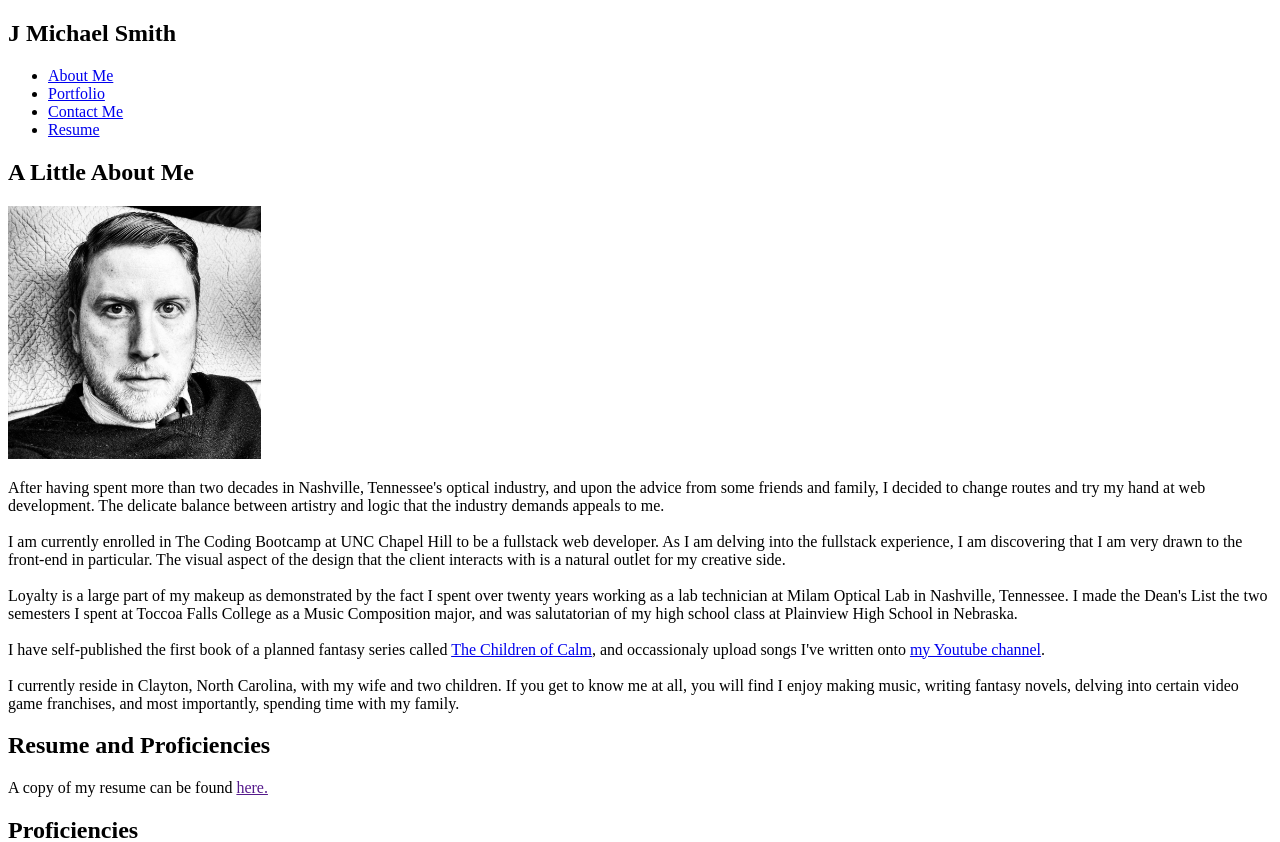
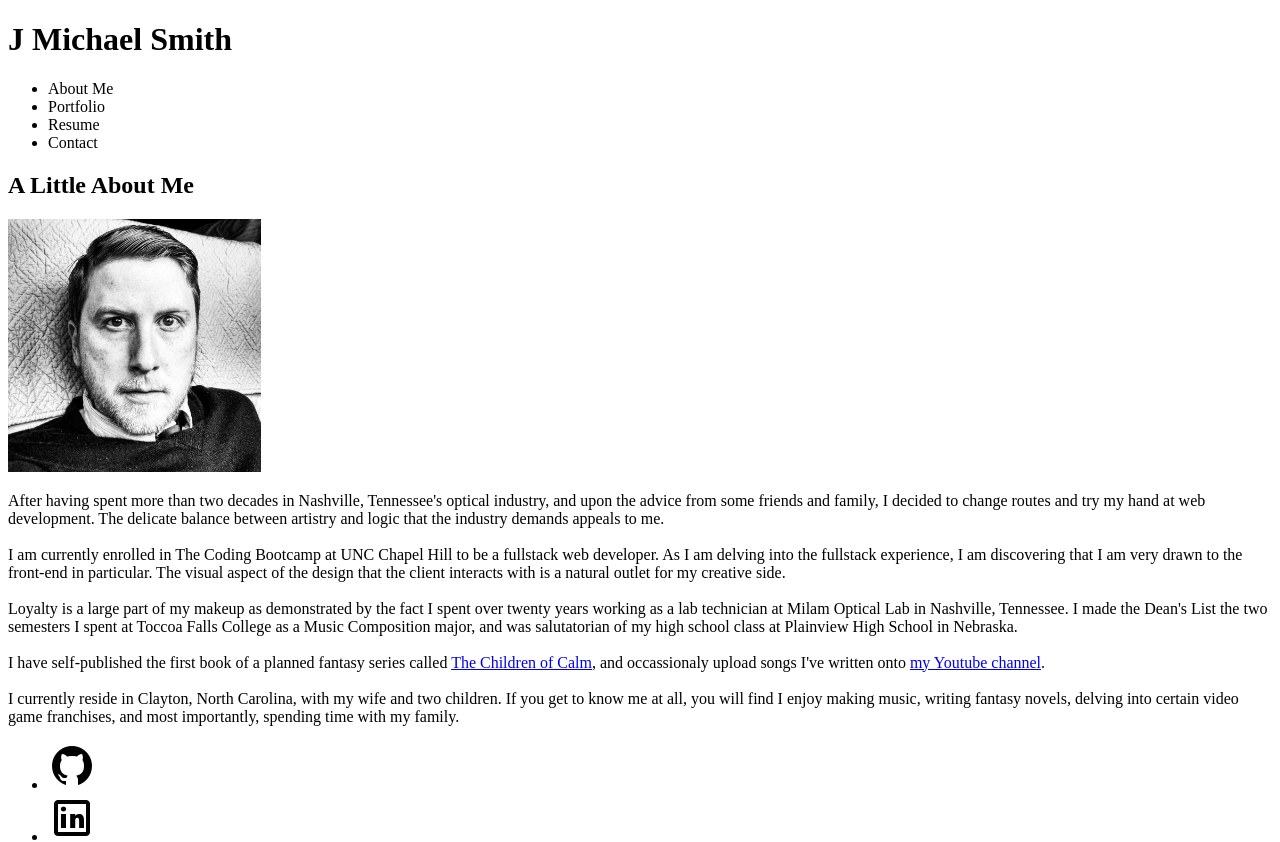
Before and after one commit to theprattler/portfolio, a React (Create React App) app in the folder my-portfolio/: page / in a window 1280 px wide. Shown: the top 842 px of the page. Built offline with nearby package versions, Linux system fonts and the light colour scheme; the HTML template or start-up script is replaced by a standard one.

Commit message:
SPA functional between sections

```diff
--- a/my-portfolio/src/App.js
+++ b/my-portfolio/src/App.js
@@ -1,22 +1,48 @@
-import React from 'react';
+import React, { useState } from 'react';
 import Header from './components/Header';
 import Footer from './components/Footer';
 import Project from './components/Project';
 import Contact from './components/Contact';
 import About from './components/About';
 import Resume from './components/Resume';
+//import Navigation from './components/Navigation';
 
 function App() {
+
+  const [aboutSelected, setAboutSelected] = useState(true);
+  const [projectSelected, setProjectSelected] = useState(false);
+  const [resumeSelected, setResumeSelected] = useState(false);
+  const [contactSelected, setContactSelected] = useState(false);
+
   return (
     <div>
-      <Header></Header>
+      <Header
+
+          // categories={categories}
+          // setCurrentCategory={setCurrentCategory}
+          // currentCategory={currentCategory}
+          setAboutSelected={setAboutSelected}
+          setProjectSelected={setProjectSelected}
+          setResumeSelected={setResumeSelected}
+          setContactSelected={setContactSelected}
+
+      />
       <main>
-        <About></About>
+        {/* <About currentCategory={currentCategory}></About>
         <Project></Project>
         <Resume></Resume>
-        <Contact></Contact>
+        <Contact></Contact> */}
+        {aboutSelected && !projectSelected && !resumeSelected && !contactSelected ? (
+          <About />
+        ) : projectSelected && !aboutSelected && !resumeSelected && !contactSelected ? (
+          <Project />
+        ) : resumeSelected && !aboutSelected && !projectSelected && !contactSelected ? (
+          <Resume />
+        ) : (
+          <Contact />
+        )}
       </main>
-      <Footer></Footer>
+      <Footer />
     </div>
   );
 }
--- a/my-portfolio/src/components/Header/index.js
+++ b/my-portfolio/src/components/Header/index.js
@@ -1,35 +1,24 @@
-import React from 'react';
-//import Navigation from './components/Navigation';
+import React, { useState } from 'react';
+import Navigation from '../Navigation';
 
-function Header() {
+function Header(props) {
+  const {
+    setAboutSelected,
+    setProjectSelected,
+    setResumeSelected,
+    setContactSelected
+  } = props;
+
   return (
-    <section>
-      <h1 id="header">J Michael Smith</h1>
-      <nav>
-      <ul>
-        <li>
-          <a href="#about">
-            About Me
-          </a>
-        </li>
-        <li>
-          <a href="#portfolio">
-            Portfolio
-          </a>
-        </li>
-        <li>
-          <a href="#contact">
-            Contact Me
-          </a>
-        </li>
-        <li>
-          <a href="#resume">
-            Resume
-          </a>
-        </li>
-      </ul>
-    </nav>
-    </section>
+    <header>
+      <h1>J Michael Smith</h1>
+      <Navigation
+        setAboutSelected={setAboutSelected}
+        setProjectSelected={setProjectSelected}
+        setResumeSelected={setResumeSelected}
+        setContactSelected={setContactSelected}
+      />
+    </header>
   )
 }
 
--- a/my-portfolio/src/components/Navigation/index.js
+++ b/my-portfolio/src/components/Navigation/index.js
@@ -1,32 +1,85 @@
-// import React from 'react';
+import React, { useEffect, useState } from 'react';
 
-// function Navigation() {
-//   return (
-//     <nav>
-//       <ul>
-//         <li>
-//           <a href="#about">
-//             About Me
-//           </a>
-//         </li>
-//         <li>
-//           <a href="#portfolio">
-//             Portfolio
-//           </a>
-//         </li>
-//         <li>
-//           <a href="#contact">
-//             Contact Me
-//           </a>
-//         </li>
-//         <li>
-//           <a href="#resume">
-//             Resume
-//           </a>
-//         </li>
-//       </ul>
-//     </nav>
-//   )
-// }
+function Navigation(props) {
+  // const {
+  //   categories = [],
+  //   setCurrentCategory,
+  //   currentCategory
+  // } = props;
 
-// export default Navigation;
+  const categories = [
+    {name: 'About Me'},
+    {name: 'Portfolio'},
+    {name: 'Resume'},
+    {name: 'Contact'}
+  ];
+  const [currentCategory, setCurrentCategory] = useState(categories[0]);
+
+  const {
+    setAboutSelected,
+    setProjectSelected,
+    setResumeSelected,
+    setContactSelected
+  } = props;
+
+  const categorySelected = (name) => {
+    if (name === 'About Me') {
+      setAboutSelected(true)
+      setProjectSelected(false)
+      setResumeSelected(false)
+      setContactSelected(false)
+    } else if (name === 'Portfolio') {
+      setProjectSelected(true)
+      setAboutSelected(false)
+      setResumeSelected(false)
+      setContactSelected(false)
+    } else if (name === 'Resume') {
+      setResumeSelected(true)
+      setAboutSelected(false)
+      setProjectSelected(false)
+      setContactSelected(false)
+    } else if (name === 'Contact') {
+      setContactSelected(true)
+      setAboutSelected(false)
+      setProjectSelected(false)
+      setContactSelected(false)
+    }
+  }
+
+  useEffect(() => {
+    document.title = 'J Michael Smith - ' + currentCategory.name;
+  }, [currentCategory]);
+
+  return (
+    <nav>
+      <ul>
+        {/* {categories.map((category) => (
+          <li
+            className={`${
+              currentCategory.name === category.name && 'navActive'
+              }`}
+            key={category.name}
+          >
+            <span
+              onClick={() => {
+                categorySelected(category.name)
+                setCurrentCategory(category)
+              }}
+            >
+            </span>
+          </li>
+        ))} */}
+        {categories.map((category) => (
+          <li key={category.name} onClick={() => {
+            categorySelected(category.name)
+            setCurrentCategory(category)
+          }} className={currentCategory.name === category.name && 'navActive'}>
+            {category.name}
+          </li>
+        ))}
+      </ul>
+    </nav>
+  )
+}
+
+export default Navigation;
--- a/my-portfolio/src/components/Project/index.js
+++ b/my-portfolio/src/components/Project/index.js
@@ -1,9 +1,15 @@
 import React from 'react';
 
-function Project() {
+function Project(props) {
+  const currentProject = {
+    name: 'Your Weather Dashboard',
+    description: 'JavaScript/OpenWeatherMap API'
+  }
   return (
     <section>
-
+      <h1>Projects</h1>
+      <h3>{currentProject.name}</h3>
+      <p>{currentProject.description}</p>
     </section>
   )
 }
```
